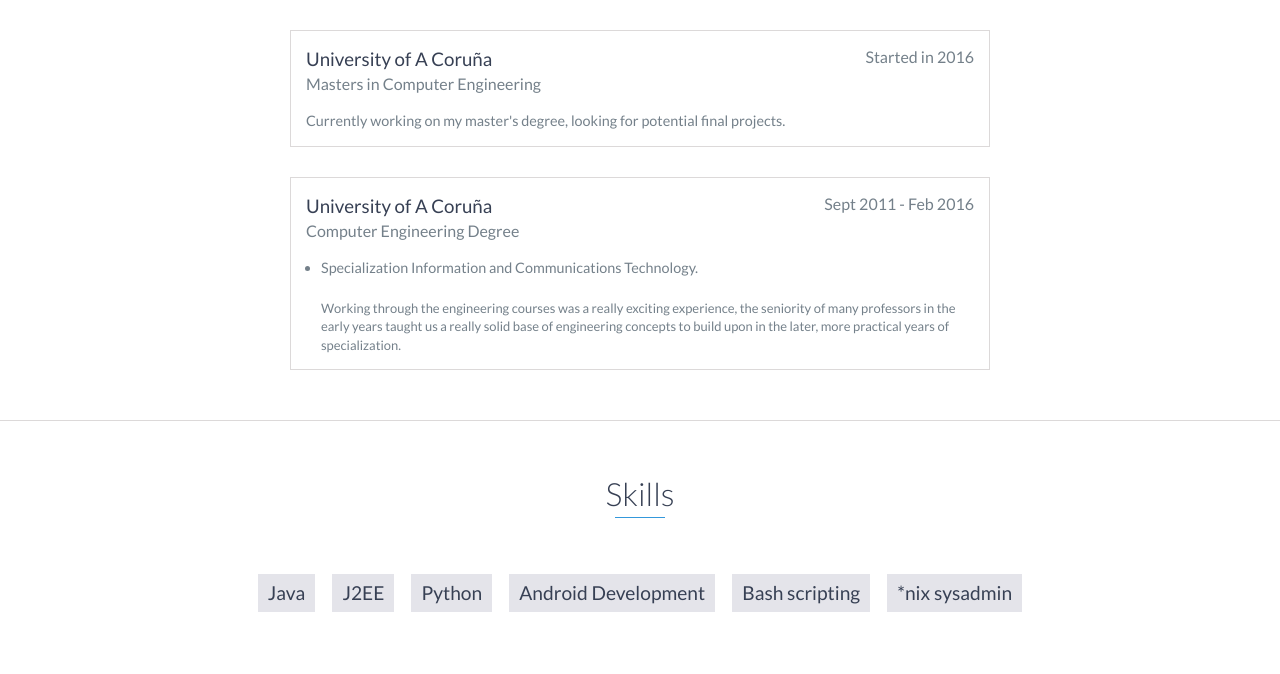
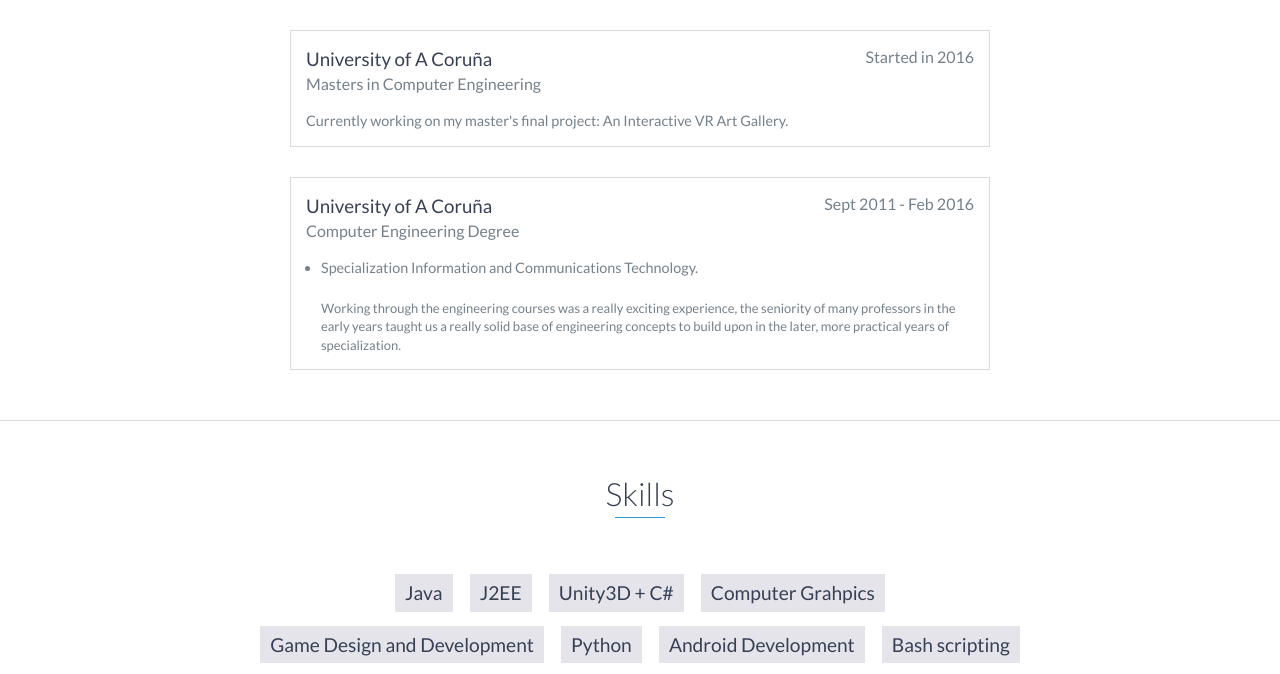
Before and after one commit to malvarezcastillo/malvarezcastillo.github.io, a website: page index.html in a window 1280 px wide. Shown: the part 1950-2624 px from the top of the page. Drawn offline with nearby package versions, Linux system fonts and the light colour scheme.

Commit message:
Update index.html

```diff
--- a/index.html
+++ b/index.html
@@ -105,7 +105,7 @@
                 <span class="education-date">Started in 2016</span>
                 <h4>Masters in Computer Engineering</h4>
                 <p>
-                    Currently working on my master's degree, looking for potential final projects.
+                    Currently working on my master's final project: An Interactive VR Art Gallery.
                 </p>
             </div>
             <!-- End .education-block -->
@@ -131,6 +131,9 @@
             <ul>
                 <li>Java</li>
                 <li>J2EE</li>
+                <li>Unity3D + C#</li>
+                <li>Computer Grahpics</li>
+                <li>Game Design and Development</li>
                 <li>Python</li>
                 <li>Android Development</li>
                 <li>Bash scripting</li>
```
